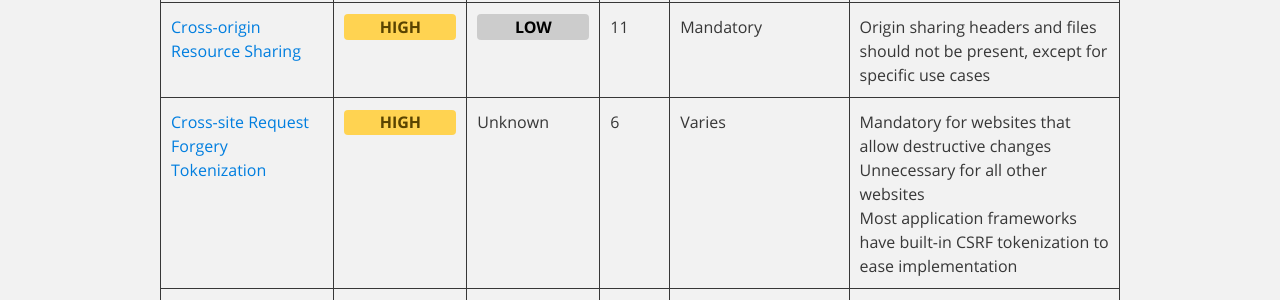
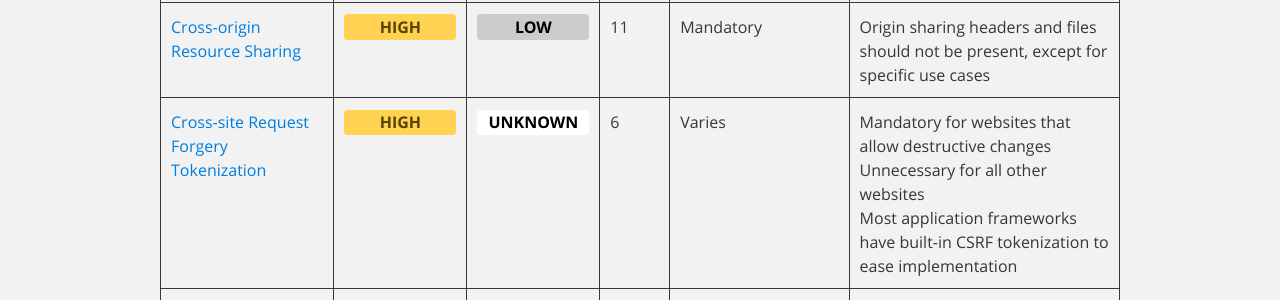
Before and after one commit to mozilla/infosec.mozilla.org, a Jekyll site: the page built from docs/guidelines/web_security.md, in a window 1280 px wide and 900 px high, scrolled down 1661 px. Shown: the part 149-449 px from the top of the window. Built offline with Jekyll 4.4.1, drawn with Linux system fonts in a browser that asks for light colours; the repository's description, which GitHub fills in, is left out.

Commit message:
Missing risk-unknown styling

```diff
--- a/docs/guidelines/web_security.md
+++ b/docs/guidelines/web_security.md
@@ -161,7 +161,7 @@ The Enterprise Information Security (Infosec) team maintains this document as a
 </td>
 <td data-sort-value="3" > <span class="risk-high">HIGH</span>
 </td>
-<td data-sort-value="99" > <span >Unknown</span>
+<td data-sort-value="99" > <span class="risk-unknown">UNKNOWN</span>
 </td>
 <td > 6
 </td>
```
